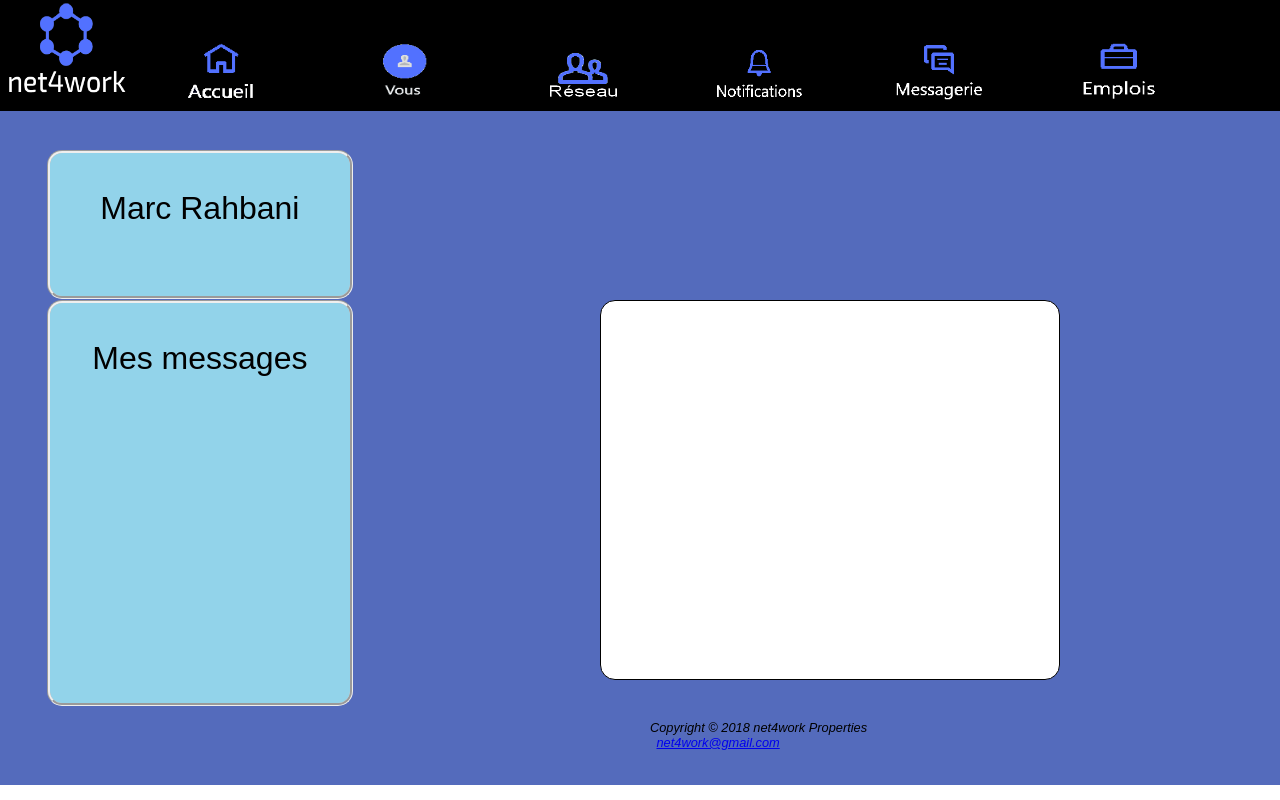
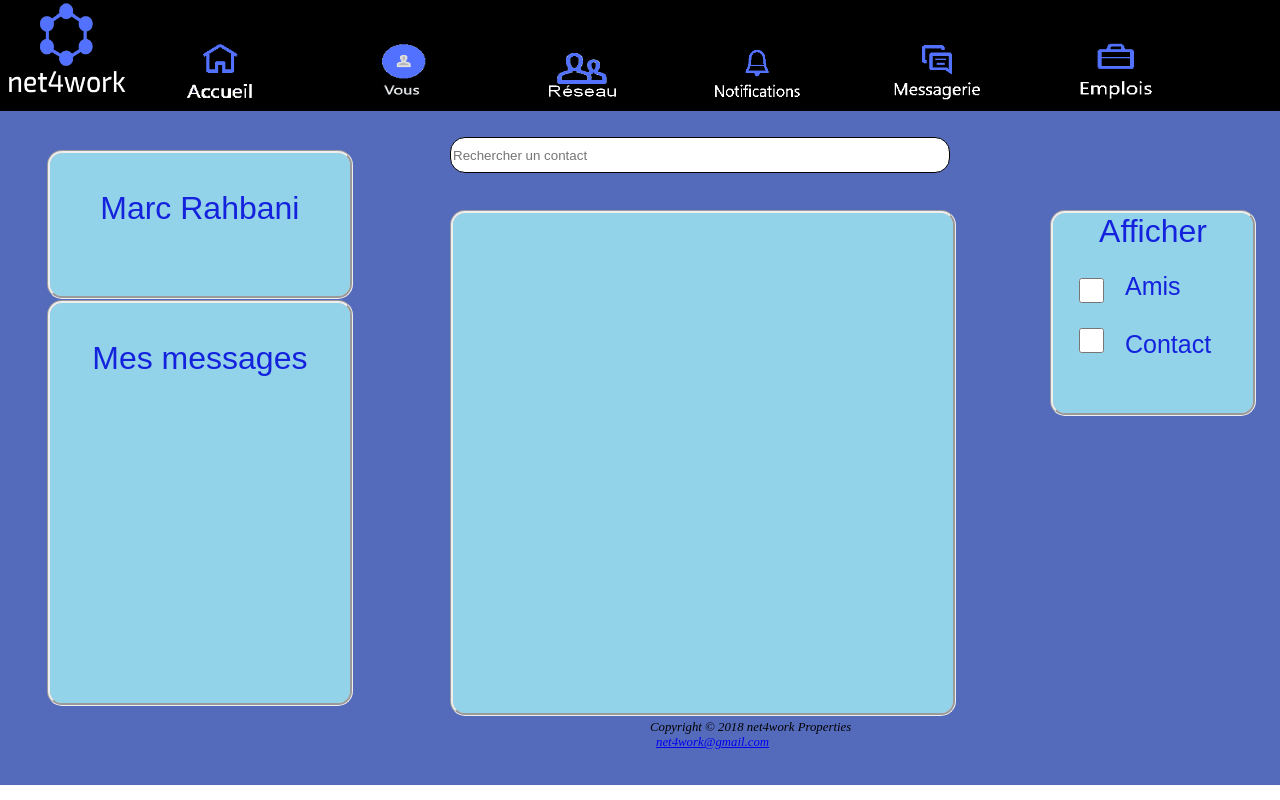
Before and after one commit to marcodelta/projetpiscine, a PHP site: page /reseau.html in a window 1280 px wide. Run offline with PHP 8.4, Linux system fonts and the light colour scheme.

Commit message:
page reseau

```diff
--- a/reseau.html
+++ b/reseau.html
@@ -3,7 +3,7 @@
 <html>
 <head>
 
-	<title>Reseau</title>
+	<title>Mon Réseau</title>
 <meta http-equiv="Content-Type" content="text/html; charset=utf-8" />
 <link href="style.css" rel="stylesheet" type="text/css" />
 <script type="text/javascript" src="myScript.js">
@@ -26,16 +26,25 @@
     <a href="notif.html"><img id="image3" src="notifications.png" alt="Notifications" width="98" height="57" onmouseenter="changeImage4(this)"/></a>
     <a href="messagerie.html"><img id="image4" src="messagerie.png" alt="Messagerie" width="98" height="57" onmouseenter="changeImage5(this)"/></a>
     <a href="emplois.html"><img id="image5" src="emplois.png" alt="Emplois" width="98" height="57" onmouseenter ="changeImage6(this)"/></a>
-
    </div>
 
    <p class="gwd-p-13zt"><br>
+
   </p>
-<svg data-gwd-shape="rectangle" class="gwd-rect-1rd7"></svg>
 
   <h1 class="gwd-p-bdbp"><br class="">Marc Rahbani</h1>
- <span class="gwd-span-1iq8"><br class="">Mes messages</span>
+  <span class="gwd-span-1iq8"><br class="">Mes messages</span>
+  <input type="search" id="RechercheContact2" class="search" name="q"
+    placeholder="Rechercher un contact" required >
+  <span class="gwd-span-1iq9"><br class=""></span>
+  <span class="gwd-span-1iq10">Afficher<br class="">  </span>
 
+  <p class="gwd-p-13zu"><br>
+    Amis<br><br>
+    Contact
+  </p>
+    <input type="checkbox" name="Amis" class="Amis"> <br>
+  <input type="checkbox" name="Contacts" class="Contacts"> <br>
  <div id="footer">Copyright &copy; 2018 net4work Properties<br/>
 <a href="mailto:net4work@gmail.com">net4work@gmail.com</a></div>
 
--- a/style.css
+++ b/style.css
@@ -1,12 +1,3 @@
-body { background-color: white;
-            color: black;
-            width: 100%;
-            height: 100%;
-            min-height: 100%;
-            top: 0px;
-            left: 0px;
-           font-family: Arial, Helvetica, sans-serif;
-              }
 
 #buttoncolumn{
 	background-color: black;
@@ -53,6 +44,20 @@ img{border: 0;
       width: 192.994px;
       height: 36px;
       left: 1150px;
+      top: 137.006px;
+      box-sizing: border-box;
+      border-width: 1px;
+      border-style: solid;
+      border-color: rgb(0, 0, 0);
+      background-color: rgb(255, 255, 255);
+      border-radius: 15px;
+    }
+
+      #RechercheContact2{
+      position: absolute;
+      width: 500px;
+      height: 36px;
+      left: 450px;
       top: 137.006px;
       box-sizing: border-box;
       border-width: 1px;
@@ -127,6 +132,7 @@ img{border: 0;
       transform-origin: 198.5px 290.138px 0px;
       font-family: Arial;
       font-weight: normal;
+      color: rgb(20, 34, 221);
       text-align: center;
       background-image: none;
       background-color: rgb(146, 211, 234);
@@ -143,6 +149,7 @@ img{border: 0;
       text-align: center;
       font-family: Arial;
       font-size: 32px;
+      color: rgb(20, 34, 221);
       background-image: none;
       background-color: rgb(146, 211, 234);
       border-style: groove;
@@ -237,3 +244,68 @@ img{border: 0;
       border-radius: 15px;
       padding: 5px;
     }
+
+      .gwd-span-1iq9 {
+       position: absolute;
+      width: 500px;
+      height:500px;
+      left: 450px;
+      top: 210px;
+      color: rgb(20, 34, 221);
+      text-align: center;
+      font-family: Arial;
+      font-size: 32px;
+      background-image: none;
+      background-color: rgb(146, 211, 234);
+      border-style: groove;
+      border-radius: 15px;
+    }
+
+    .gwd-span-1iq10 {
+       position: absolute;
+      width: 200px;
+      height:200px;
+      left: 1050px;
+      top: 210px;
+      text-align: center;
+      font-family: Arial;
+      font-size: 32px;
+      color: rgb(20, 34, 221);
+      background-image: none;
+      background-color: rgb(146, 211, 234);
+      border-style: groove;
+      border-radius: 15px;
+    }
+
+    .Amis{
+   position: absolute;
+   left: 1075px;
+   top: 275px;
+   height: 25px;
+   width: 25px;
+   color: rgb(20, 34, 221);
+   background-color: rgb(146, 211, 234);
+    }
+
+    .Contacts{
+   position: absolute;
+   left: 1075px;
+   top: 325px;
+   height: 25px;
+   width: 25px;
+   background-color: rgb(146, 211, 234);
+   color: rgb(20, 34, 221);
+
+    }
+
+     .gwd-p-13zu {
+     	 text-align: center;
+    font-size: 25px;
+    font-family: Arial;
+       position: absolute;
+   left: 1125px;
+   top: 218px;
+   height: 25px;
+   width: 25px;
+   color: rgb(20, 34, 221);
+    }
```
